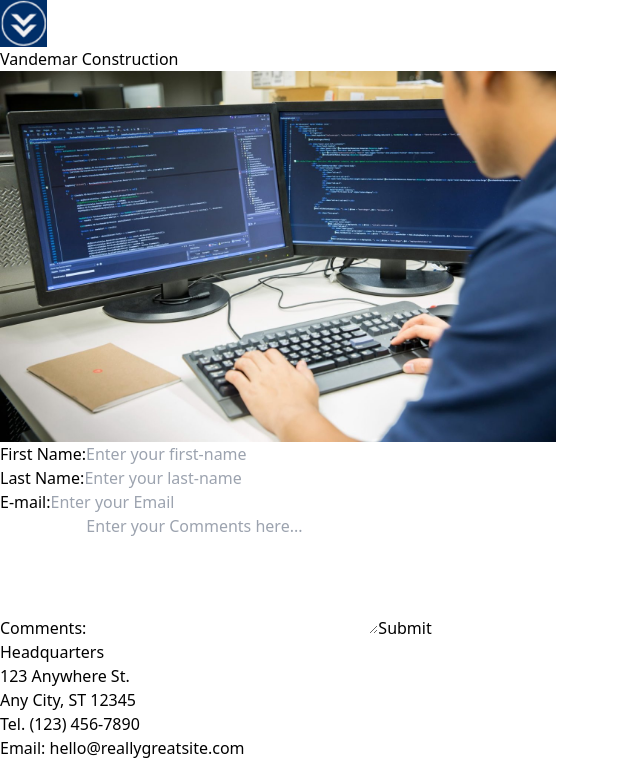
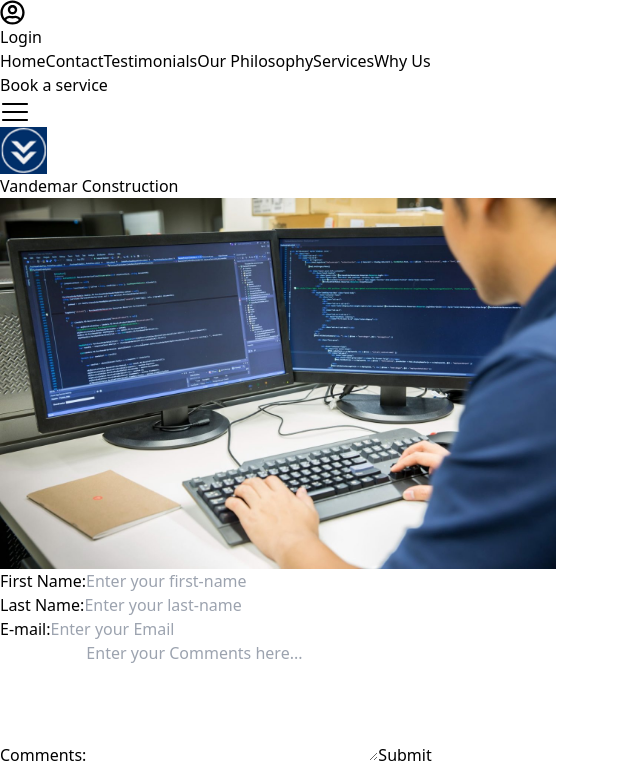
Before and after one commit to mohamed-arab1/company_website, a React (Vite) app: page / in a window 1280 px wide. Shown: the top 764 px of the page, without its empty margins (0-640 px from the left). Built offline with nearby package versions, Linux system fonts and the light colour scheme.

Commit message:
navbar section

```diff
--- a/src/App.jsx
+++ b/src/App.jsx
@@ -8,24 +8,27 @@ import LandingPage from "./pages/LandingPage";
 import Login from "./pages/Login";
 import  BookService  from "./pages/BookService";
 import Registration from "./pages/Registration";
+import Layout from "./components/Layout";
 
 function App() {
 
   const router = createBrowserRouter(
     createRoutesFromElements(
         <Route>
+           <Route element={<Layout />}>
           <Route index path='/' element={<LandingPage />} />
+          <Route path='/book-service' element={<BookService />}></Route>
+          </Route>
           <Route path='/login' element={<Login />}></Route>
           <Route path='/registration' element={<Registration />}></Route>
-          <Route path='/book-service' element={<BookService />}></Route>
         </Route>
     )
   )
 
   return (
-    <>
+    <div>
     <RouterProvider router={router} />
-    </>
+    </div>
   )
 }
 
--- a/src/components/Contact.jsx
+++ b/src/components/Contact.jsx
@@ -9,7 +9,7 @@ export default function Contact() {
   const onSubmit = (data) => console.log(data)
 
   return (
-    <section className='bg-[#002f69] text-[#f5f4f4] py-14 min-h-[100vh]'>
+    <section id='contact' className='bg-[#002f69] text-[#f5f4f4] py-14 min-h-[100vh]'>
       <section className='container mx-auto '>
       <article className='flex  justify-center gap-20 flex-wrap pb-2 '>
         <div className="">
--- /dev/null
+++ b/src/components/Layout.jsx
@@ -0,0 +1,13 @@
+import React from "react";
+import { Outlet } from "react-router-dom";
+import Navbar from "./Navbar";
+
+export default function Layout() {
+  return (
+    <>
+      <Navbar />
+      <Outlet />
+      <footer></footer>
+    </>
+  );
+}
--- /dev/null
+++ b/src/components/Navbar.jsx
@@ -0,0 +1,51 @@
+import React, { useState } from 'react'
+import Button from '../elements/Button'
+import { Link } from 'react-router-dom'
+import { FaRegUserCircle } from "react-icons/fa";
+import { RxHamburgerMenu } from "react-icons/rx";
+export default function Navbar() {
+    const Links = [
+      { id: 1, link: "Home", href: "/#home" },
+      { id: 2, link: "Contact", href: "/#contact" },
+      { id: 3, link: "Testimonials", href: "/#testimonials" },
+      { id: 4, link: "Our Philosophy", href: "/#ourPhilosophy" },
+      { id: 5, link: "Services", href: "/#services" },
+      { id: 6, link: "Why Us", href: "/#whyUs" },
+    ];
+    const [menuOpen, setMenuOpen] = useState(false);
+  return (
+    <section className=' text-[#002f69] bg-[#f5f4f4] w-full fixed pt-0 '>
+      <section className='container mx-auto min-h-12 px-2 flex-col sm:flex-row flex items-center justify-between'>
+        {/* Responsive Menu */}
+      {menuOpen && (
+        <section className="absolute top-32 pb-10  sm:top-16 w-full md:hidden flex flex-col sm:flex-row gap-3 justify-center items-center bg-[#002f69] ">
+          {Links.map(({ id, link, href }) => (
+            <Link to={href} key={id} className="hover:text-[#0087ff] " onClick={() => setMenuOpen(false)} >
+              {link}
+            </Link>
+          ))}
+        </section>
+      )}
+      <div className="">
+        <Button>
+        <FaRegUserCircle size={25} />
+          <Link to="/login">Login</Link>
+        </Button>
+      </div>
+      <div className="hidden md:flex flex-col sm:flex-row  items-center gap-3">
+      {Links.map(({ id, link, href }) => (
+            <Link to="/" key={id} onClick={() => window.location.replace(href)} className='hover:text-[#0087ff]
+            border-transparent hover:border-b-2 hover:border-white'>
+              {link}
+            </Link>
+          ))}
+         </div>
+
+         <Link to="/book-service" className='animate-bounce hover:text-[#0087ff]'>
+         <Button>Book a service</Button>
+          </Link>
+          <RxHamburgerMenu size={30} className='block md:hidden cursor-pointer z-10 mt-48 sm:mt-0'  onClick={() => setMenuOpen(!menuOpen)}/>
+      </section>
+    </section>
+  )
+}
--- a/src/elements/Button.jsx
+++ b/src/elements/Button.jsx
@@ -6,7 +6,7 @@ export default function Button({children,type}) {
      type={type}
       className='
       my-4 p-2 bg-[#f5f4f4]  text-[#002f69] mx-auto rounded-lg
-      flex justify-center items-center w-[150px]  border-[1px]
+      flex justify-center items-center w-[150px]  border-[1px] gap-3
       hover:bg-[#002f69] hover:text-[#f5f4f4] hover:hover:border-white
       transition-all duration-700
       '>{children}</button>
--- a/src/index.css
+++ b/src/index.css
@@ -1,3 +1,7 @@
 @tailwind base;
 @tailwind components;
 @tailwind utilities;
+
+*{
+  scroll-behavior: smooth;
+}
```
